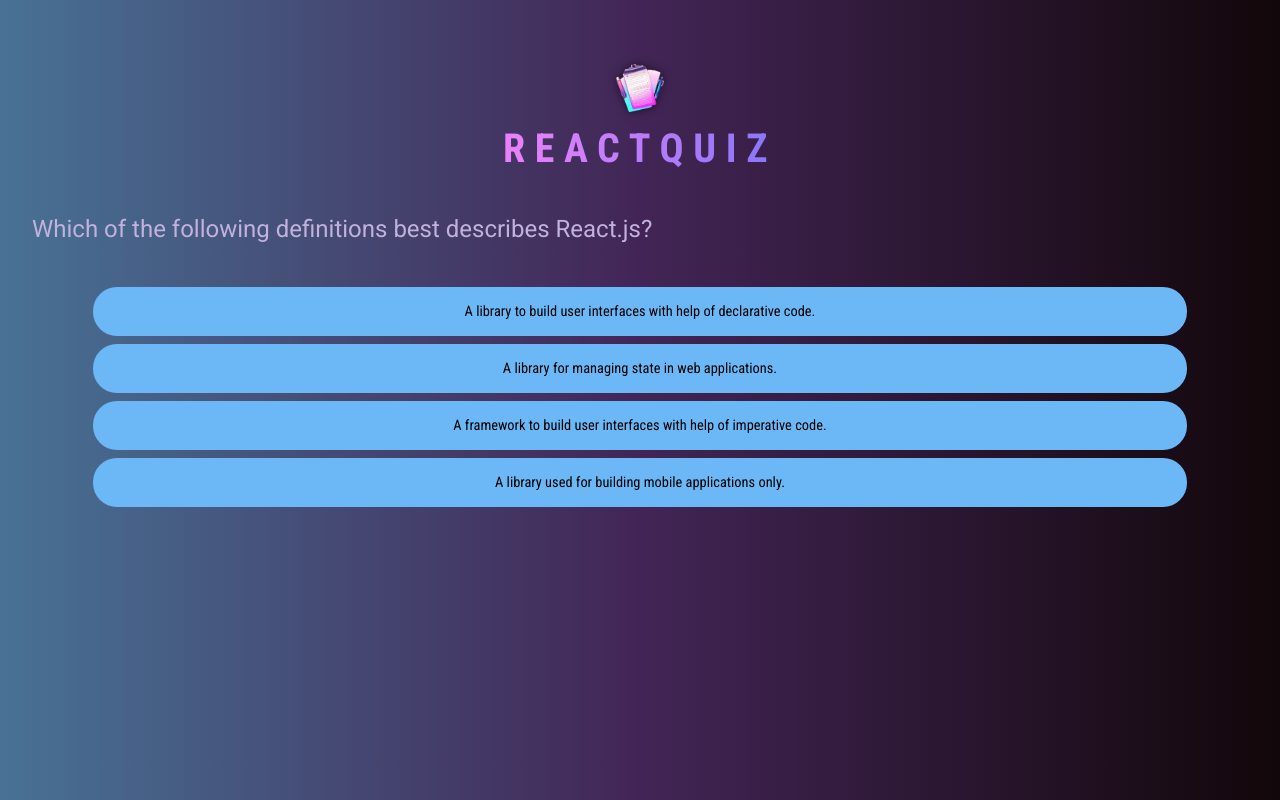
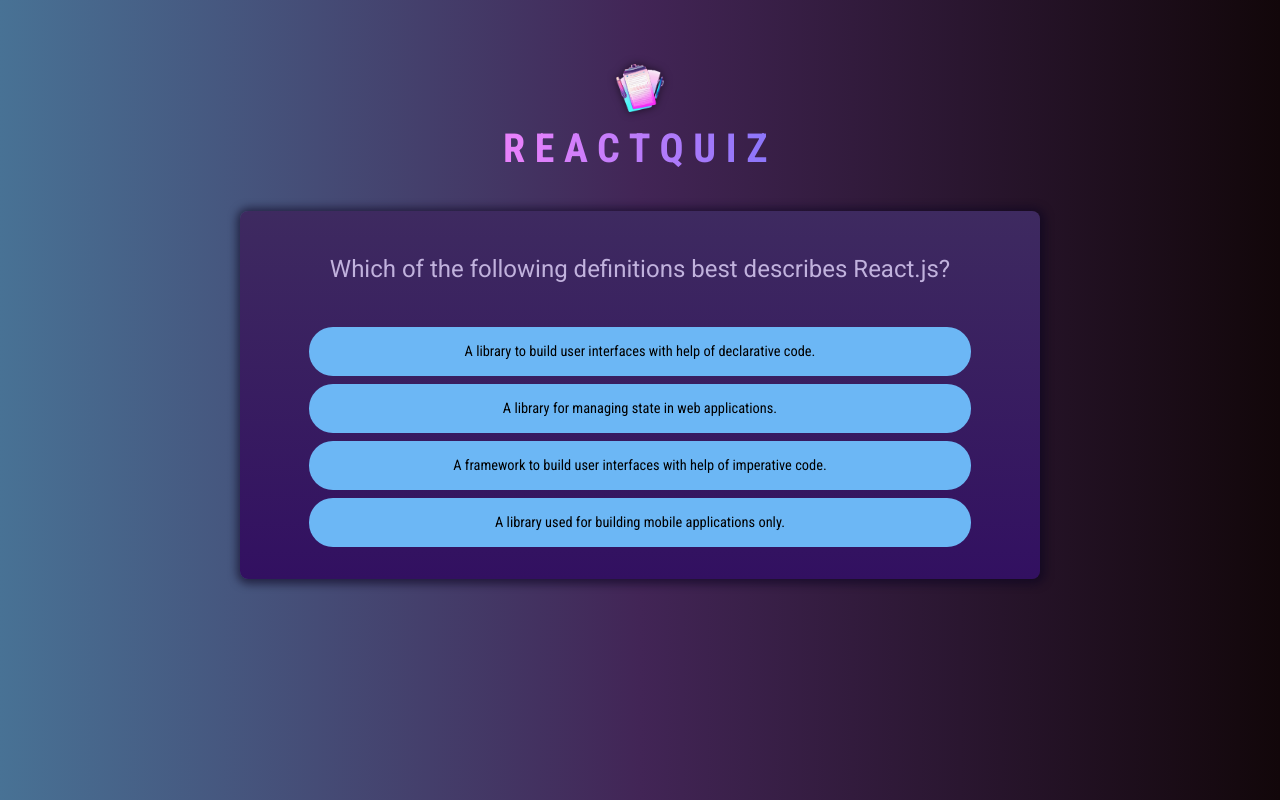
Before and after one commit to dinesdayrit/react-quiz, a React (Vite) app: page / in a window 1280 px wide. Built offline with nearby package versions, Linux system fonts and the light colour scheme.

Commit message:
update styling on quiz

```diff
--- a/src/App.jsx
+++ b/src/App.jsx
@@ -4,10 +4,12 @@
 
 function App() {
     return(
+        <>
+        <Header />
         <main>
-        <Header />
         <Quiz />
         </main>
+        </>
     )
 }
 
--- a/src/components/Quiz.jsx
+++ b/src/components/Quiz.jsx
@@ -13,6 +13,7 @@
     }
 
     return (
+        <div id="quiz">
         <div id="question">
             <h2>{QUESTIONS[activeQuestionIndex].text}</h2>
             <ul id="answers">
@@ -24,5 +25,7 @@
                 ))}
             </ul>
         </div>
+        </div>
+
     )
 }
```
